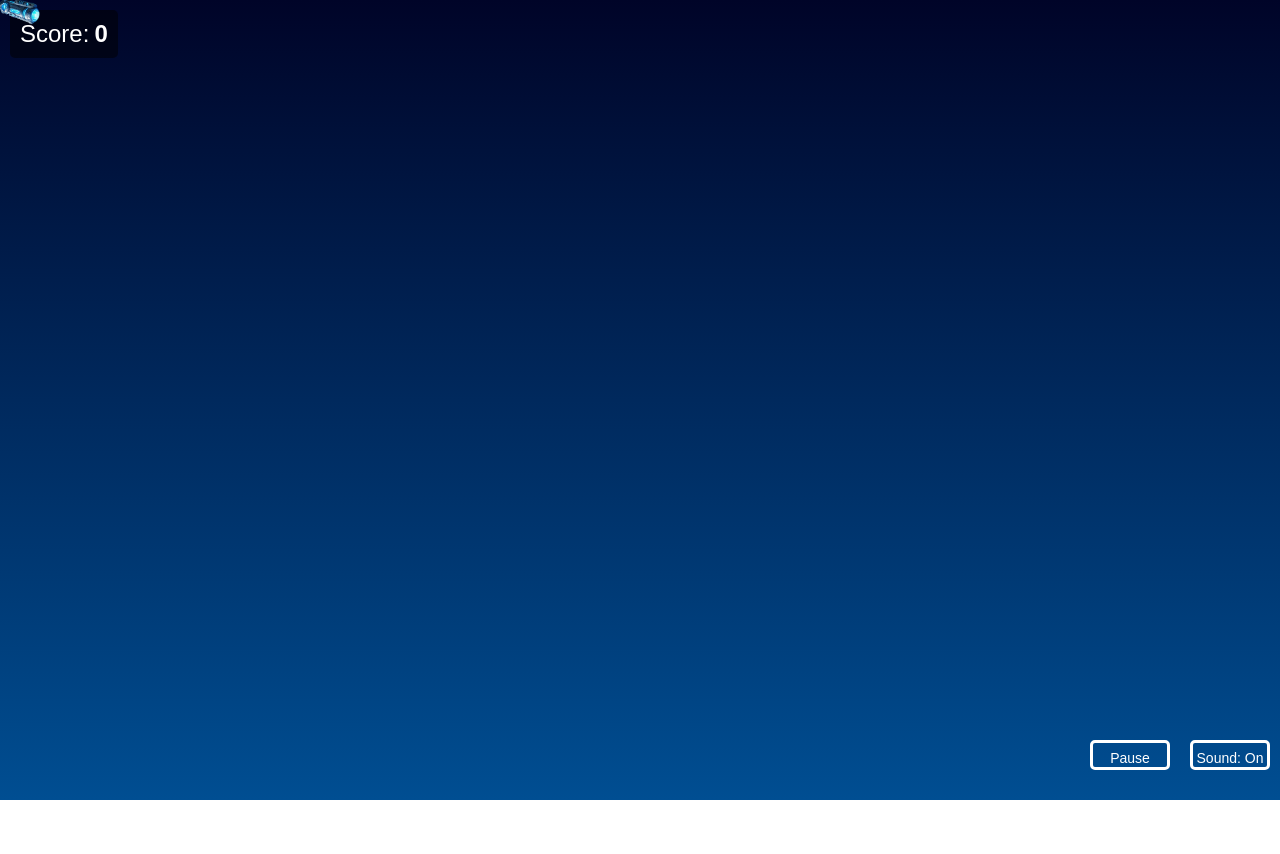
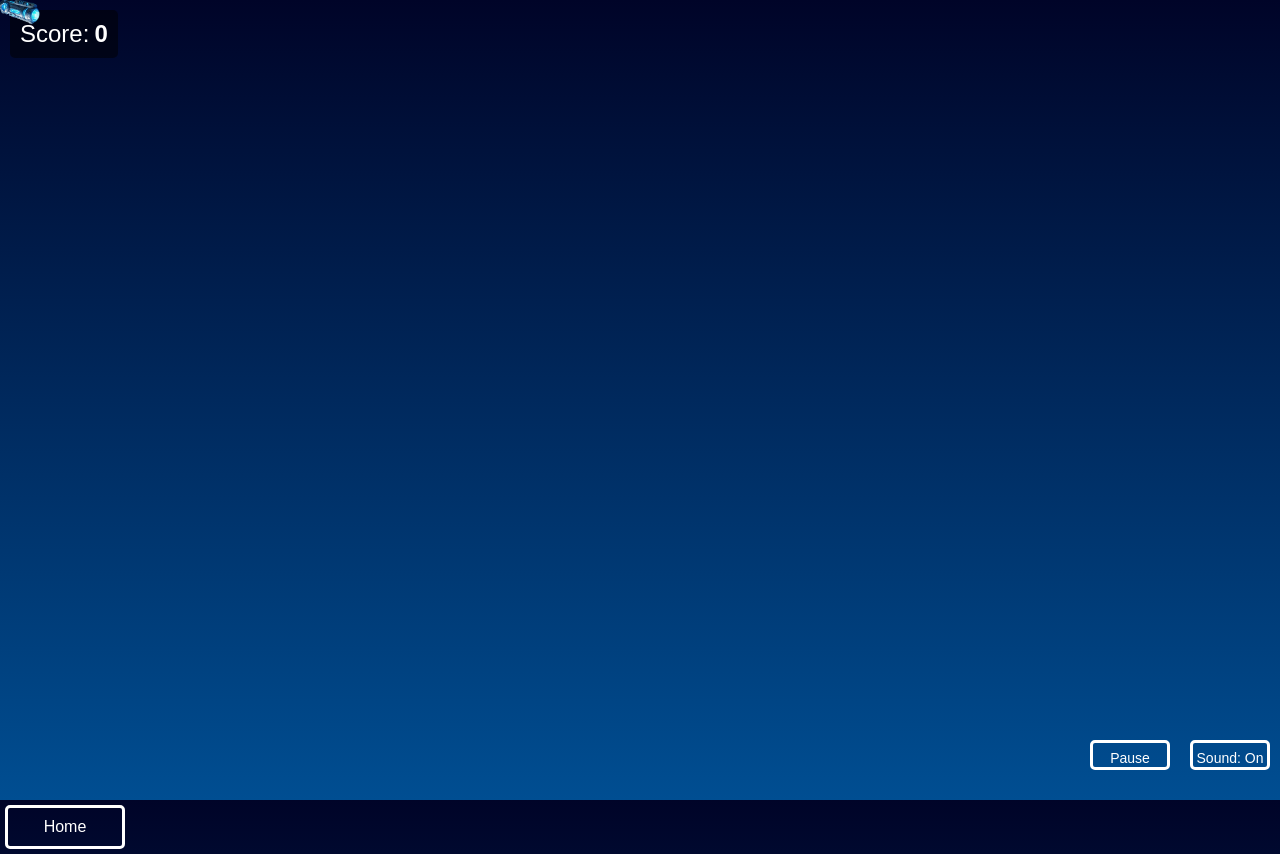
Before and after one commit to jack-sparrow-123/venom, a plain HTML site: page index.html in a window 1280 px wide. Before the commit the page ends 800 px from the top, so only its background shows below. Drawn offline with Linux system fonts and the light colour scheme.

Commit message:
Update index.html

```diff
--- a/index.html
+++ b/index.html
@@ -24,6 +24,13 @@
       <button id="restart-btn">Restart</button>
     </div>
   </div>
+
+    <script>
+        function goHome() {
+            window.location.href = 'https://jack-sparrow-123.github.io/my-page-2';
+        }
+    </script>
+  <button class="back-button" onclick="goHome()">Home</button>
   <button id="pause-btn">Pause</button>
   <button id="sound-btn">Sound: On</button>
   <audio id="background-music" src="underwater-movement-66914.mp3" loop></audio>
```
